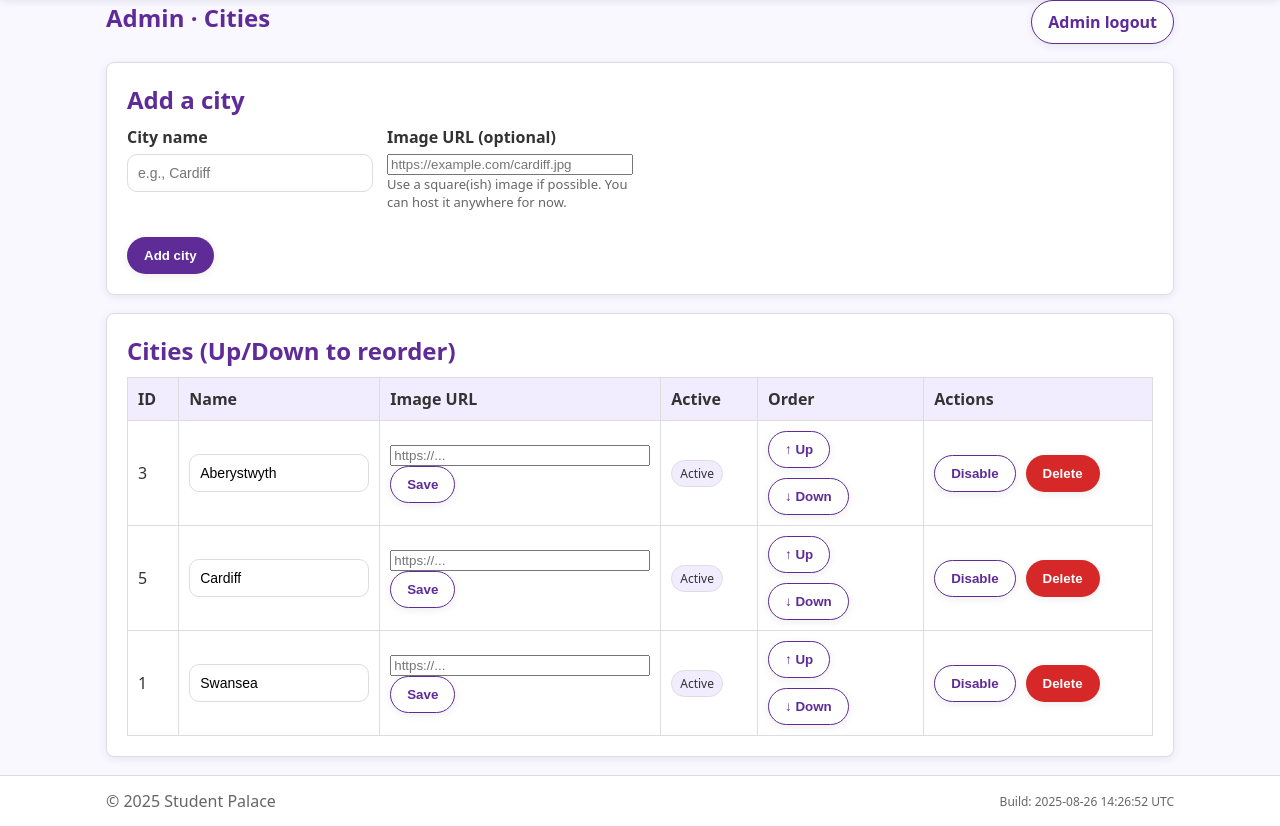
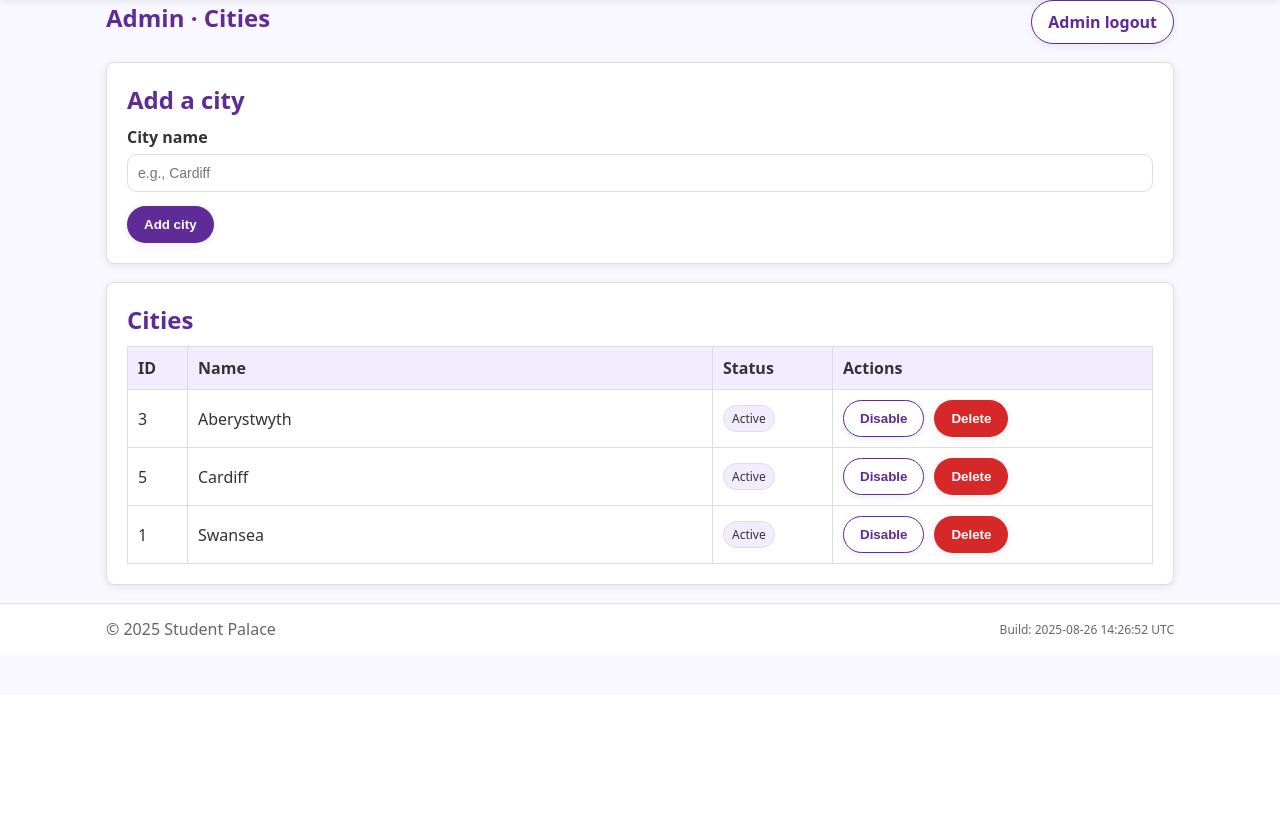
Before and after one commit to matthewnmoore/student-palace, a Flask app: page /admin/cities in a window 1280 px wide. Shown: the part 105-931 px from the top of the page. After the commit the page ends 740 px from the top, so only its background shows below. Run offline with Flask 3, Linux system fonts and the light colour scheme; the visitor is signed in with stand-in values (Sample User, id 1); data comes from the database, SQL or seed files in the repository; parts of the project's set-up code (start-up, migrations or seed data) failed here and were passed over.

Commit message:
Update admin_cities.html

```diff
--- a/templates/admin_cities.html
+++ b/templates/admin_cities.html
@@ -6,40 +6,33 @@
   <div class="flex-between" style="margin-bottom:14px">
     <h1 class="mt-0">Admin · Cities</h1>
     <div class="inline-actions">
-      <a class="btn btn-outline" href="{{ url_for('admin.logout') }}">Admin logout</a>
+      <a class="btn btn-outline" href="{{ url_for('admin.admin_logout') }}">Admin logout</a>
     </div>
   </div>
 
   <div class="card" style="margin-bottom:14px">
     <h2 class="mt-0">Add a city</h2>
-    <form method="post" class="grid grid-2" action="{{ url_for('admin.cities') }}">
+    <form method="post" class="grid grid-2" action="{{ url_for('admin.admin_cities') }}">
       <input type="hidden" name="action" value="add">
-      <label class="field">
+      <label class="field" style="grid-column:1/-1">
         <span class="label">City name</span>
         <input type="text" name="name" required placeholder="e.g., Cardiff">
       </label>
-      <label class="field">
-        <span class="label">Image URL (optional)</span>
-        <input type="url" name="image_url" placeholder="https://example.com/cardiff.jpg">
-        <p class="help">Use a square(ish) image if possible. You can host it anywhere for now.</p>
-      </label>
-      <div style="grid-column:1 / -1">
+      <div style="grid-column:1/-1">
         <button class="btn" type="submit">Add city</button>
       </div>
     </form>
   </div>
 
   <div class="card">
-    <h2 class="mt-0">Cities (Up/Down to reorder)</h2>
+    <h2 class="mt-0">Cities</h2>
     {% if cities and cities|length %}
       <table class="table" style="margin-top:10px">
         <thead>
           <tr>
             <th style="width:60px">ID</th>
             <th>Name</th>
-            <th>Image URL</th>
-            <th style="width:110px">Active</th>
-            <th style="width:220px">Order</th>
+            <th style="width:120px">Status</th>
             <th style="width:320px">Actions</th>
           </tr>
         </thead>
@@ -47,17 +40,7 @@
           {% for c in cities %}
             <tr>
               <td>{{ c.id }}</td>
-              <td>
-                <form method="post" action="{{ url_for('admin.cities') }}">
-                  <input type="hidden" name="action" value="update">
-                  <input type="hidden" name="city_id" value="{{ c.id }}">
-                  <input type="text" name="name" value="{{ c.name }}" style="width:180px">
-              </td>
-              <td>
-                  <input type="url" name="image_url" value="{{ c.image_url or '' }}" placeholder="https://..." style="width:260px">
-                  <button class="btn btn-outline" type="submit">Save</button>
-                </form>
-              </td>
+              <td>{{ c.name }}</td>
               <td>
                 {% if c.is_active %}
                   <span class="badge">Active</span>
@@ -67,34 +50,20 @@
               </td>
               <td>
                 <div class="inline-actions">
-                  <form method="post" action="{{ url_for('admin.cities') }}">
-                    <input type="hidden" name="action" value="move_up">
-                    <input type="hidden" name="city_id" value="{{ c.id }}">
-                    <button class="btn btn-outline" type="submit">↑ Up</button>
-                  </form>
-                  <form method="post" action="{{ url_for('admin.cities') }}">
-                    <input type="hidden" name="action" value="move_down">
-                    <input type="hidden" name="city_id" value="{{ c.id }}">
-                    <button class="btn btn-outline" type="submit">↓ Down</button>
-                  </form>
-                </div>
-              </td>
-              <td>
-                <div class="inline-actions">
                   {% if not c.is_active %}
-                    <form method="post" action="{{ url_for('admin.cities') }}">
+                    <form method="post" action="{{ url_for('admin.admin_cities') }}">
                       <input type="hidden" name="action" value="activate">
                       <input type="hidden" name="city_id" value="{{ c.id }}">
                       <button class="btn" type="submit">Activate</button>
                     </form>
                   {% else %}
-                    <form method="post" action="{{ url_for('admin.cities') }}">
+                    <form method="post" action="{{ url_for('admin.admin_cities') }}">
                       <input type="hidden" name="action" value="deactivate">
                       <input type="hidden" name="city_id" value="{{ c.id }}">
                       <button class="btn btn-outline" type="submit">Disable</button>
                     </form>
                   {% endif %}
-                  <form method="post" action="{{ url_for('admin.cities') }}" onsubmit="return confirm('Delete {{ c.name }}?')">
+                  <form method="post" action="{{ url_for('admin.admin_cities') }}" onsubmit="return confirm('Delete {{ c.name }}?')">
                     <input type="hidden" name="action" value="delete">
                     <input type="hidden" name="city_id" value="{{ c.id }}">
                     <button class="btn btn-admin" type="submit">Delete</button>
```
